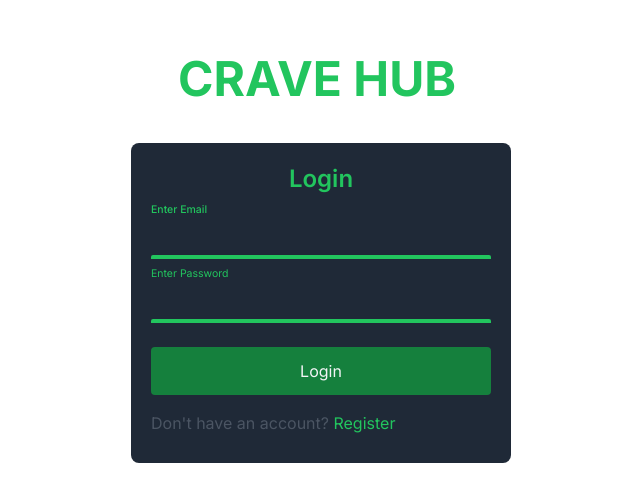
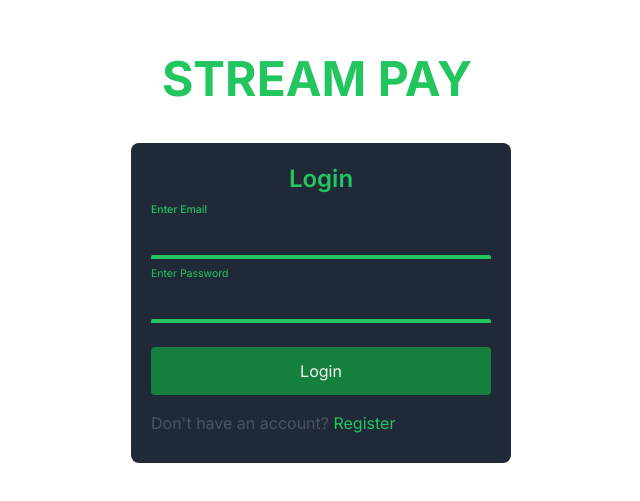
Before and after one commit to Somnathumapathi/Worcse, a Next.js app in the folder streampay/: page / in a window 1280 px wide. Shown: the part 143-644 px from the top of the page, without its empty margins (323-963 px from the left). Built offline with nearby package versions, Linux system fonts and the light colour scheme; no server answers.

Commit message:
Change login and register page

```diff
--- a/streampay/app/page.js
+++ b/streampay/app/page.js
@@ -36,7 +36,7 @@ const Login = () => {
   }, [currentUser]);
   return (
     <div className="w-full min-h-screen flex justify-center items-center bg-white flex-col">
-      <h1 className="text-5xl font-bold text-green-500 mb-9 display-block">CRAVE HUB</h1>
+      <h1 className="text-5xl font-bold text-green-500 mb-9 display-block uppercase">Stream pay</h1>
 
 
 
--- a/streampay/app/registerPage/page.js
+++ b/streampay/app/registerPage/page.js
@@ -52,7 +52,7 @@ const RegisterPage = () => {
 
     return (
       <div className="w-full min-h-screen flex justify-center items-center bg-white flex-col">
-        <h1 className="text-5xl font-bold text-green-500 mb-9 display-block">CRAVE HUB</h1>
+        <h1 className="text-5xl font-bold text-green-500 mb-9 display-block uppercase">Stream pay</h1>
 
 
 
```
